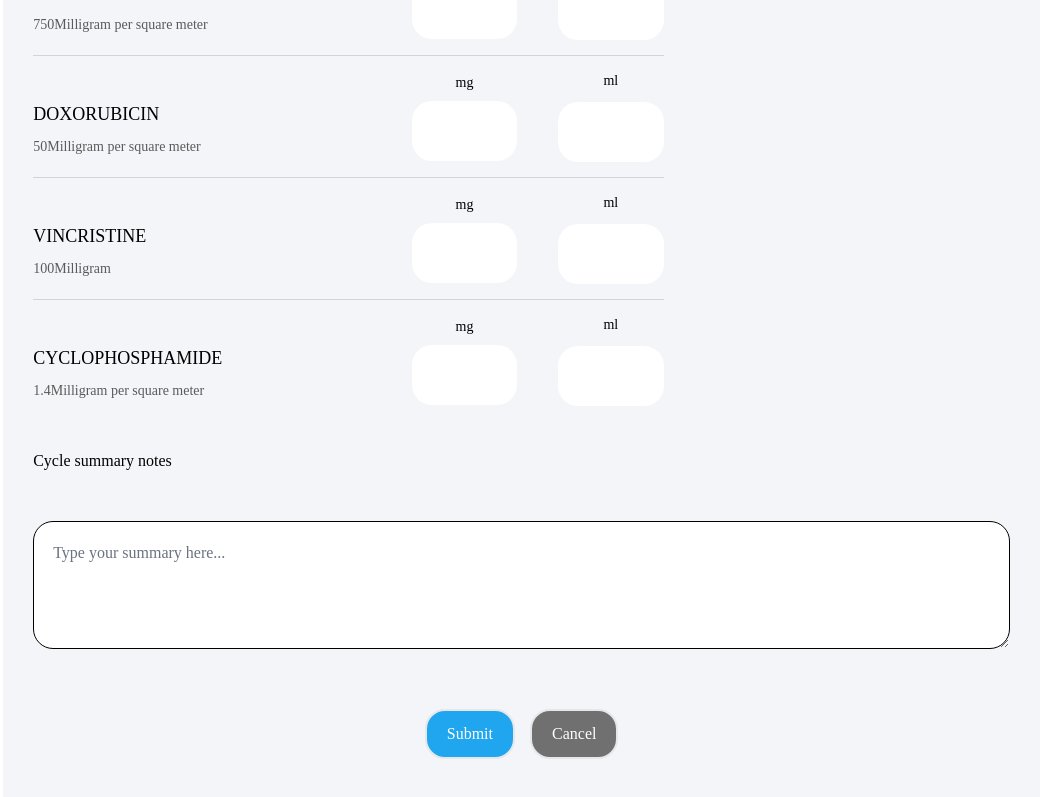
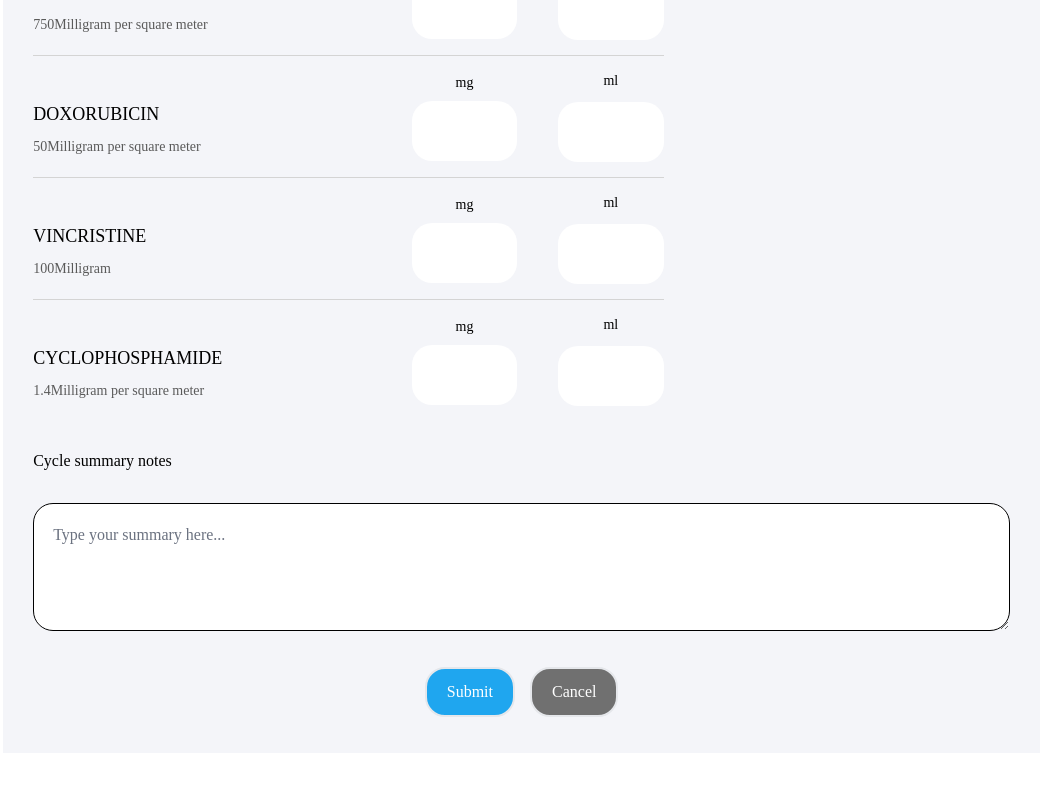
Before and after one commit to m-emadeddin/chemotherapy-management-system, a React (Create React App) app: page /document in a window 1280 px wide. Shown: the part 289-1086 px from the top of the page, without its empty margins (240-1280 px from the left). After the commit the page ends 1042 px from the top, so only its background shows below. Built offline with nearby package versions, Linux system fonts and the light colour scheme.

Commit message:
Removed Extra margins for cycle summary notes

```diff
--- a/src/pages/Document/index.jsx
+++ b/src/pages/Document/index.jsx
@@ -188,11 +188,11 @@ export default function DocumentPage() {
               shape="round"
               name="groupthree"
               placeholder={`Type your summary here...`}
-              className="mt-[18px] self-stretch !border-black-900 text-gray-600 sm:pb-5 sm:pr-5"
+              className=" self-stretch !border-black-900 text-gray-600 sm:pb-5 sm:pr-5"
             />
 
             {/* submission controls section */}
-            <div className="mt-[30px] flex gap-[15px] self-center">
+            <div className=" flex gap-[15px] self-center items-center">
               <Link
                 className="h-[80%] p-5 flex items-center justify-center rounded-[20px] bg-blue-500 text-white-A700 border-2 transition-all duration-300 hover:bg-white-A700  hover:border-black-900 hover:text-black-900"
                 size="sm"
```
